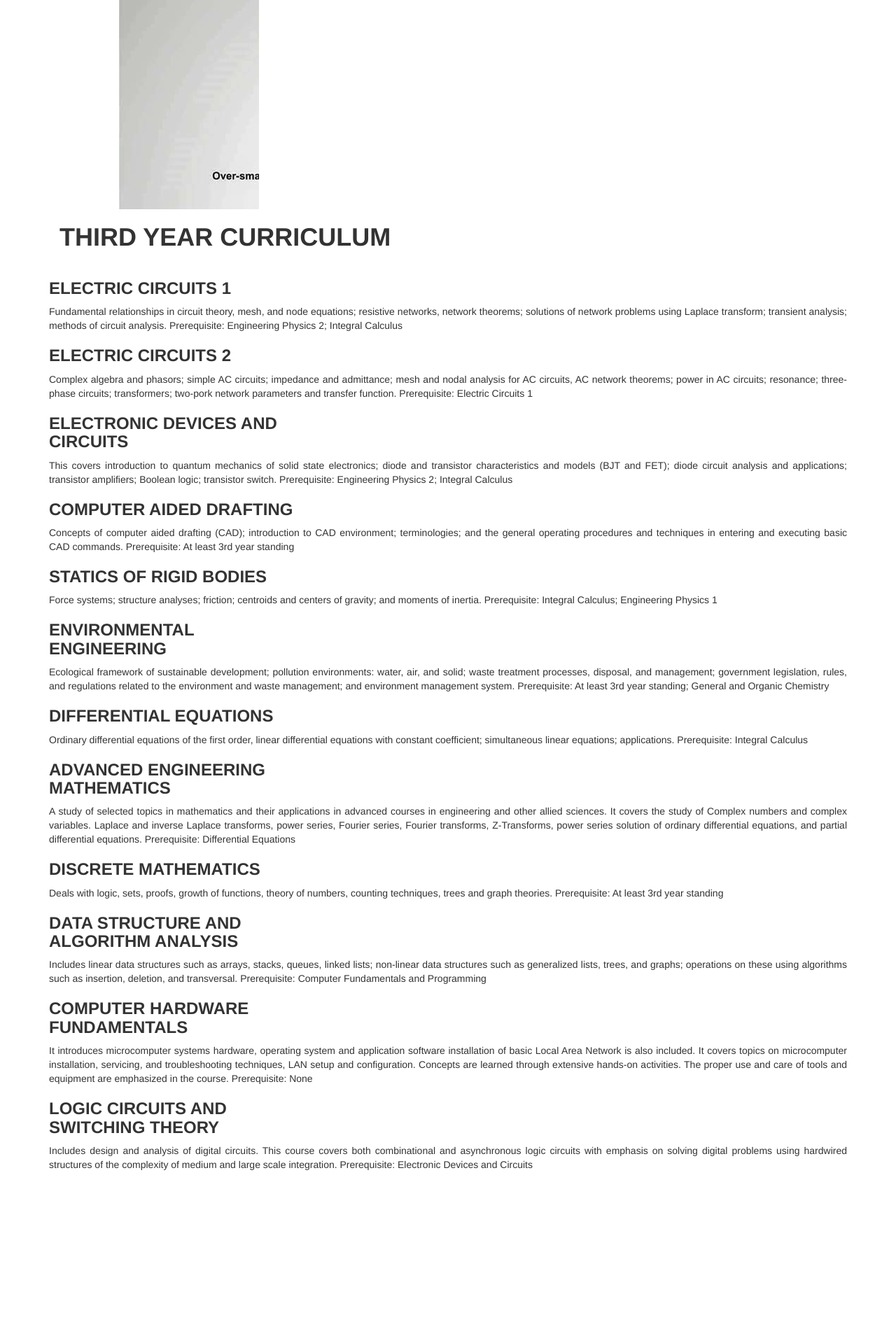
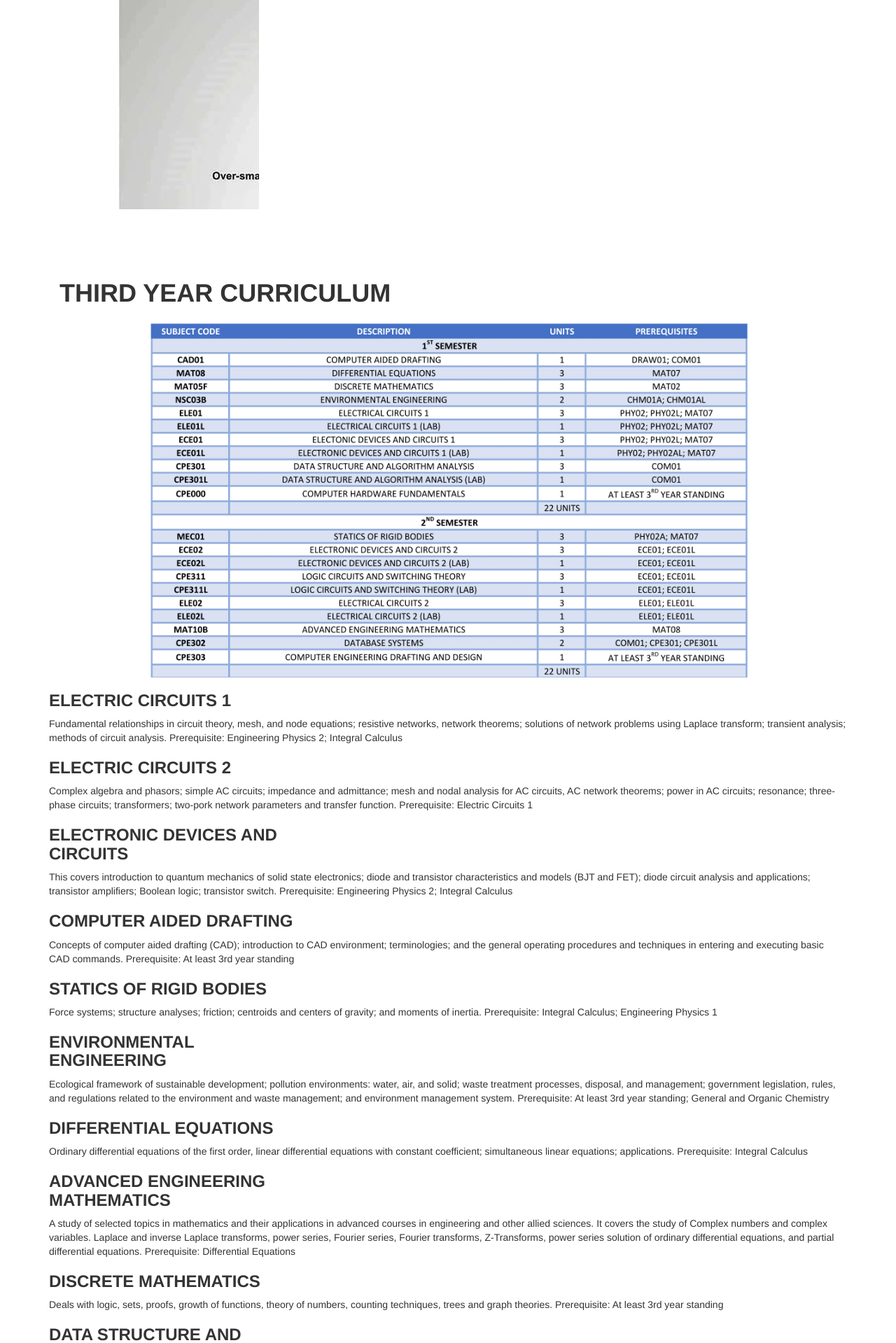
Before and after one commit to edward487/elecprj, a PHP site: page /cur-third-year.php in a window 1280 px wide. Shown: the part 73-1992 px from the top of the page at 70% size. Before the commit the page ends 1745 px from the top, so only its background shows below. Run offline with PHP 8.4, Linux system fonts and the light colour scheme.

Commit message:
edited curriculum pages

```diff
--- a/css/cur-second-year.css
+++ /dev/null
@@ -1,13 +0,0 @@
-    body{
-        background-color: black;
-    }
-    #magazine .turn-page{
-        background-color:#ddd;
-        background-size:100% 50%;
-    }
-    #curr .col-md-12{
-    text-align: justify;
-    }
-#curr .curpic{
-    image-resolution: 300dpi;
-}
--- a/css/cur-first-year.css
+++ b/css/cur.css
@@ -1,5 +1,5 @@
     body{
-        background-color: blue;
+        background-color: white;
     }
     #magazine .turn-page{
         background-color:#ddd;
@@ -8,3 +8,9 @@
     #curr .col-md-12{
     text-align: justify;
     }
+    img{
+        display: block;
+        width: 75%;
+        align-content: center;
+        margin: auto;
+    }
--- a/cur-fifth-year.php
+++ b/cur-fifth-year.php
@@ -5,7 +5,7 @@
     <meta charset="utf-8">
     <meta name="viewport" content="width=device-width, initial-scale=1">
     <link rel="stylesheet" href="vendor/bootstrap/css/bootstrap.min.css">
-    <link rel="stylesheet" href="css/cur-second-year.css">
+    <link rel="stylesheet" href="css/cur.css">
 
   </head>
   <body>
@@ -49,12 +49,12 @@
 			$('#magazine').turn('next');
 
 	});
-</script>
+</script><br><br><br><br>
       <div class="container">
-        <div id="curr">
         <div class="col-md-12">
           <h1><strong>FIFTH YEAR CURRICULUM</strong></h1>
         </div><br><br><br><br>
+        <img src="img/cpe_cur_y5.png">
         <div class="row">
             <div class="col-md-4">
                 <h3><strong>DESIGN PROJECT 1 (METHODS OF RESEARCH)</strong></h3>
--- a/cur-fourth-year.php
+++ b/cur-fourth-year.php
@@ -5,7 +5,7 @@
     <meta charset="utf-8">
     <meta name="viewport" content="width=device-width, initial-scale=1">
     <link rel="stylesheet" href="vendor/bootstrap/css/bootstrap.min.css">
-    <link rel="stylesheet" href="css/cur-second-year.css">
+    <link rel="stylesheet" href="css/cur.css">
 
   </head>
   <body>
@@ -49,12 +49,12 @@
 			$('#magazine').turn('next');
 
 	});
-</script>
+</script><br><br><br><br>
       <div class="container">
-        <div id="curr">
         <div class="col-md-12">
           <h1><strong>FOURTH YEAR CURRICULUM</strong></h1>
         </div><br><br><br><br>
+        <img src="img/cpe_cur_y4.png">
         <div class="row">
             <div class="col-md-4">
                 <h3><strong>DIGITAL SIGNAL PROCESSING</strong></h3>
--- a/cur-second-year.php
+++ b/cur-second-year.php
@@ -5,7 +5,7 @@
     <meta charset="utf-8">
     <meta name="viewport" content="width=device-width, initial-scale=1">
     <link rel="stylesheet" href="vendor/bootstrap/css/bootstrap.min.css">
-    <link rel="stylesheet" href="css/cur-second-year.css">
+    <link rel="stylesheet" href="css/cur.css">
 
   </head>
   <body>
@@ -49,12 +49,12 @@
 			$('#magazine').turn('next');
 
 	});
-</script>
+</script><br><br><br><br>
       <div class="container">
-        <div id="curr">
         <div class="col-md-12">
           <h1><strong>SECOND YEAR CURRICULUM</strong></h1>
         </div><br><br><br><br>
+        <img src="img/cpe_cur_y2.png">
         <div class="row">
             <div class="col-md-4">
                 <h3><strong>COMPUTER FUNDAMENTALS AND PROGRAMMING</strong></h3>
--- a/cur-third-year.php
+++ b/cur-third-year.php
@@ -5,7 +5,7 @@
     <meta charset="utf-8">
     <meta name="viewport" content="width=device-width, initial-scale=1">
     <link rel="stylesheet" href="vendor/bootstrap/css/bootstrap.min.css">
-    <link rel="stylesheet" href="css/cur-second-year.css">
+    <link rel="stylesheet" href="css/cur.css">
 
   </head>
   <body>
@@ -49,12 +49,12 @@
 			$('#magazine').turn('next');
 
 	});
-</script>
+</script><br><br><br><br>
       <div class="container">
-        <div id="curr">
         <div class="col-md-12">
           <h1><strong>THIRD YEAR CURRICULUM</strong></h1>
         </div><br><br><br><br>
+        <img src="img/cpe_cur_y3.png">
         <div class="row">
             <div class="col-md-4">
                 <h3><strong>ELECTRIC CIRCUITS 1</strong></h3>
```
Also changed, not shown: cur-first-year.php (+4 -3 lines).
